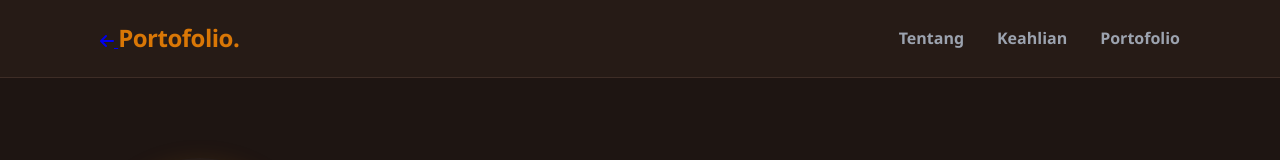
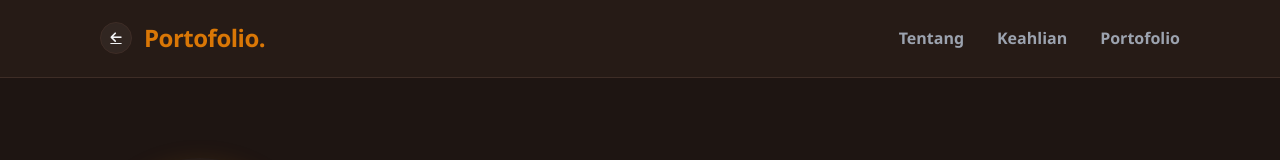
Before and after one commit to auliaputrianditaxirpl1-dev/aulia-portofolio, a plain HTML site: page index.html in a window 1280 px wide. Shown: the top 160 px of the page. Drawn offline with Linux system fonts and the light colour scheme.

Commit message:
Refactor CSS for improved structure and readability

```diff
--- a/css/style.css
+++ b/css/style.css
@@ -36,7 +36,7 @@ body {
   margin: 0 auto;
 }
 
-/* Navbar */
+/* Navbar & Tombol Kembali */
 .site-header {
   position: sticky;
   top: 0;
@@ -51,6 +51,35 @@ body {
   justify-content: space-between;
   align-items: center;
   padding: 1.2rem 0;
+}
+
+/* Kelompok Sisi Kiri (Tombol Kembali & Logo) */
+.header-left {
+  display: flex;
+  align-items: center;
+  gap: 0.75rem;
+}
+
+/* Tombol Kembali (Kecil, Bulat, Menempel di Kiri) */
+.back-btn {
+  display: flex;
+  align-items: center;
+  justify-content: center;
+  width: 32px;
+  height: 32px;
+  border-radius: 50%;
+  background-color: rgba(255, 255, 255, 0.05);
+  border: 1px solid var(--border-color);
+  color: var(--text-main);
+  font-size: 0.8rem;
+  flex-shrink: 0;
+  transition: all 0.2s ease;
+}
+
+.back-btn:hover {
+  background-color: rgba(217, 119, 6, 0.2);
+  border-color: var(--primary);
+  color: var(--primary);
 }
 
 .logo {
```
